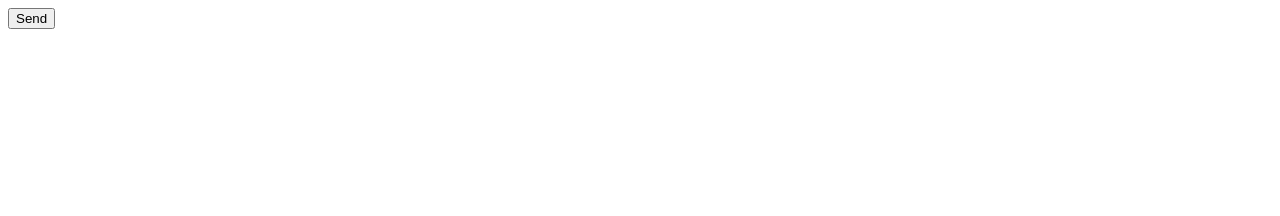
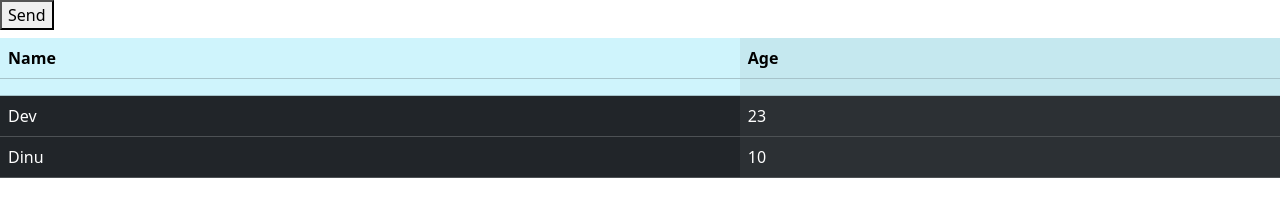
Before and after one commit to Dev-Dolawatta/AJAX_Revise, a plain HTML site: page index.html in a window 1280 px wide. Both pictures are taken after a click on the button "Send". Drawn offline with nearby package versions, Linux system fonts and the light colour scheme.

Commit message:
append json object's data into a table

```diff
--- a/index.html
+++ b/index.html
@@ -3,13 +3,30 @@
 <head>
     <meta charset="UTF-8">
     <title>Title</title>
+    <link href="https://cdn.jsdelivr.net/npm/bootstrap@5.3.7/dist/css/bootstrap.min.css" rel="stylesheet" integrity="sha384-LN+7fdVzj6u52u30Kp6M/trliBMCMKTyK833zpbD+pXdCLuTusPj697FH4R/5mcr" crossorigin="anonymous">
 </head>
 <body>
 <button id="sendBtn">Send</button>
 <h1 id="responseTxt"></h1>
 <!--for the third part usage-->
 <div id="personContainer"></div>
+<!--for the fourth part usage-->
+<table class="table table-dark table-striped-columns">
+    <thead>
+    <tr class="table-info">
+        <th scope="col">Name</th>
+        <th scope="col">Age</th>
+    </tr>
+    </thead>
+    <tbody id="tBody">
+    <tr class="table-info">
+        <td></td>
+        <td></td>
+    </tr>
+    </tbody>
+</table>
 <script src="https://code.jquery.com/jquery-3.7.1.min.js" integrity="sha256-/JqT3SQfawRcv/BIHPThkBvs0OEvtFFmqPF/lYI/Cxo=" crossorigin="anonymous"></script>
 <script src="js/function.js"></script>
+<script src="https://cdn.jsdelivr.net/npm/bootstrap@5.3.7/dist/js/bootstrap.bundle.min.js" integrity="sha384-ndDqU0Gzau9qJ1lfW4pNLlhNTkCfHzAVBReH9diLvGRem5+R9g2FzA8ZGN954O5Q" crossorigin="anonymous"></script>
 </body>
 </html>
--- a/js/function.js
+++ b/js/function.js
@@ -40,3 +40,22 @@
     //       }
     //    });
     // });
+
+    //------------------part four---------------
+    $("#sendBtn").click(function(){
+       $.ajax({
+          url:"db/database.json",
+          method:"GET",
+          success:function(response){
+              response.forEach(function(person){
+
+                  let row =`<tr>
+                                    <td>${person.name}</td>
+                                    <td>${person.age}</td>
+                                  </tr>
+                                  `
+                  $("#tBody").append(row);
+              });
+          }
+       });
+    });
```
